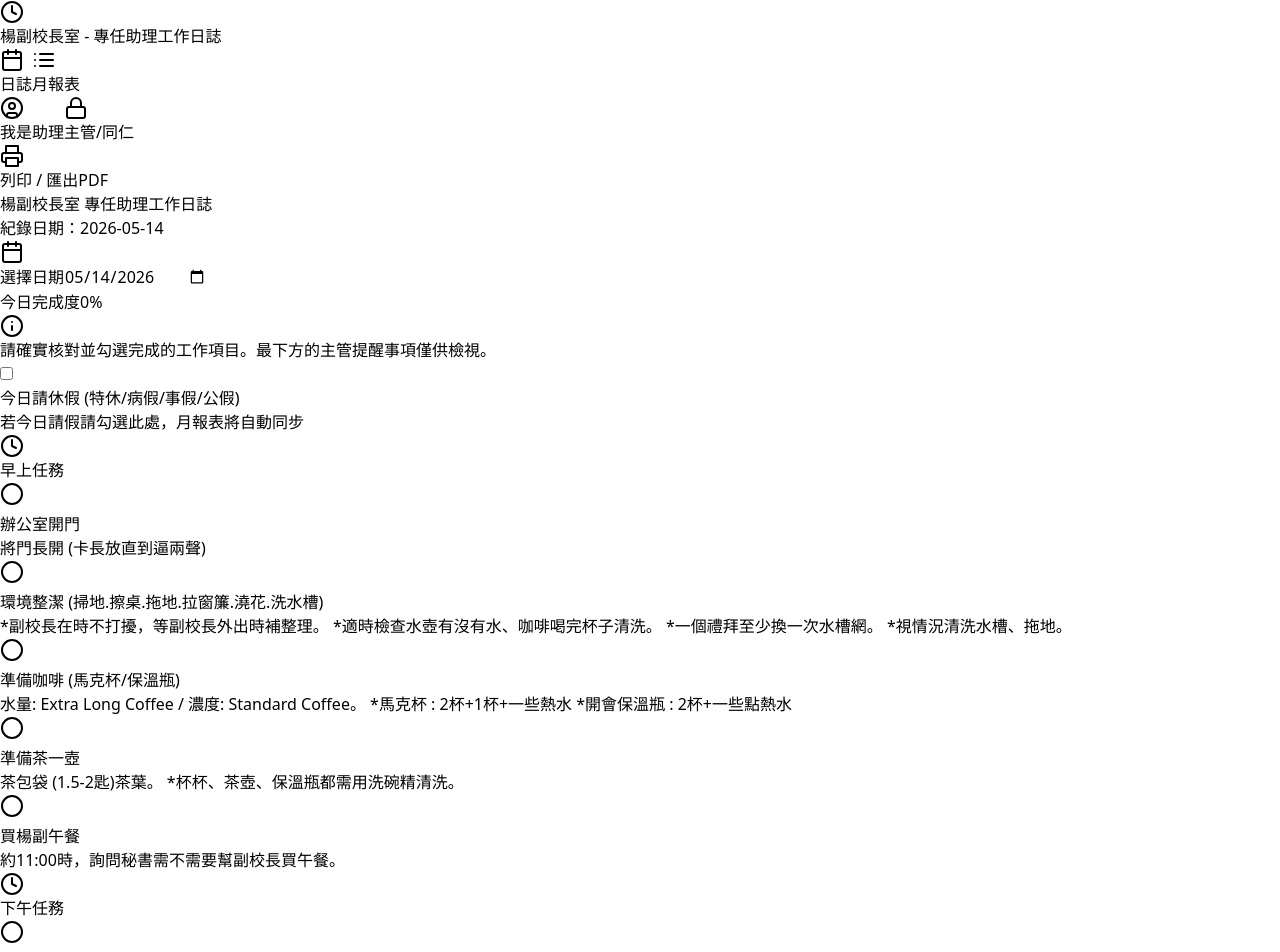
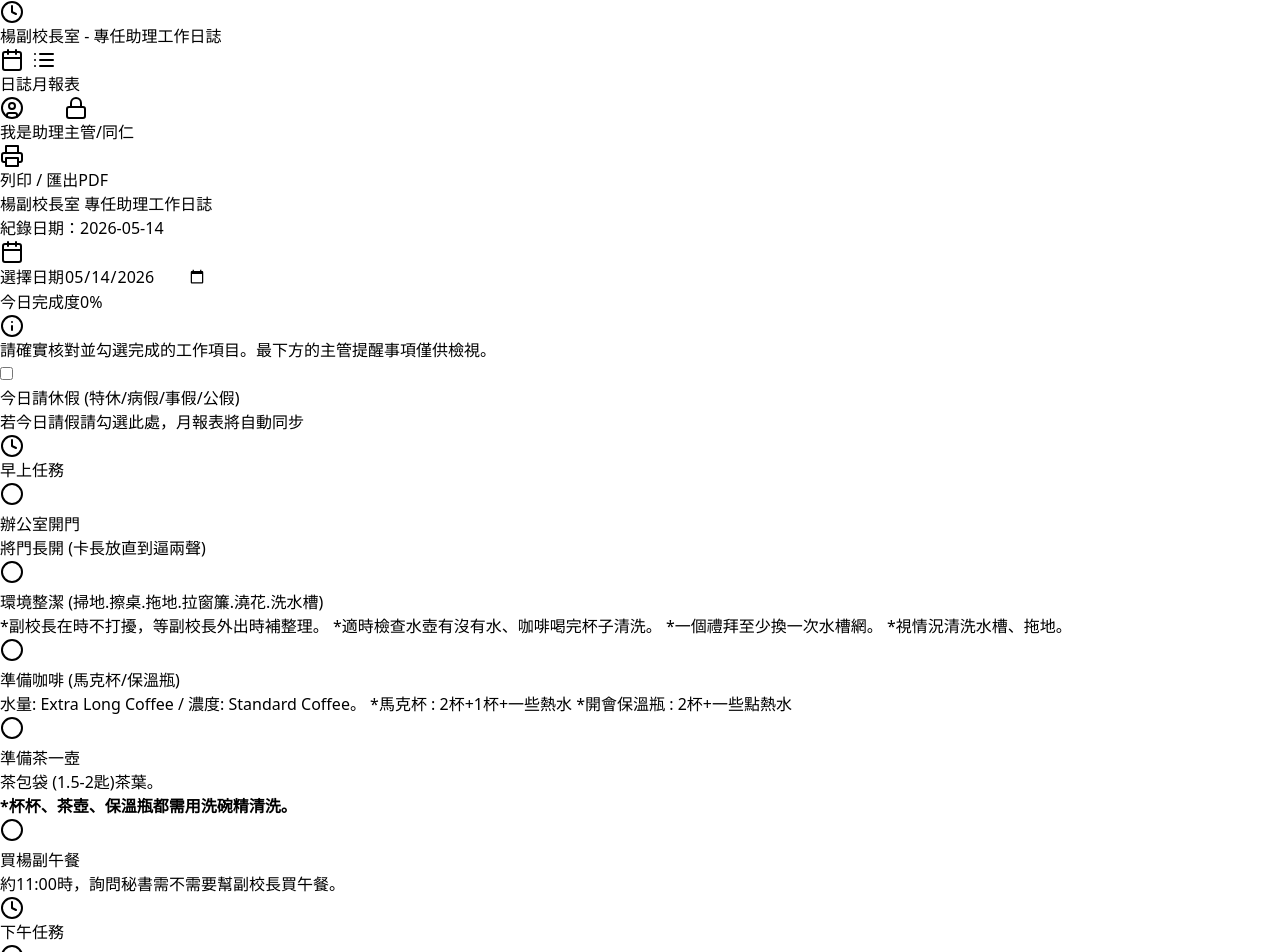
Before and after one commit to scr1geminihlc/vp-assistant-log, a React (Vite) app: page / in a window 1280 px wide. Shown: the top 952 px of the page. Built offline with nearby package versions, Linux system fonts and the light colour scheme; no server answers.

Commit message:
Update App.jsx

```diff
--- a/src/App.jsx
+++ b/src/App.jsx
@@ -27,7 +27,7 @@ const taskConfig = [
   { id: 'morning_open', time: '早上', title: '辦公室開門', desc: '將門長開 (卡長放直到逼兩聲)' },
   { id: 'morning_clean', time: '早上', title: '環境整潔 (掃地.擦桌.拖地.拉窗簾.澆花.洗水槽)', desc: '*副校長在時不打擾，等副校長外出時補整理。\n*適時檢查水壺有沒有水、咖啡喝完杯子清洗。\n*一個禮拜至少換一次水槽網。\n*視情況清洗水槽、拖地。' },
   { id: 'morning_coffee', time: '早上', title: '準備咖啡 (馬克杯/保溫瓶)', desc: '水量: Extra Long Coffee / 濃度: Standard Coffee。\n*馬克杯 : 2杯+1杯+一些熱水\n*開會保溫瓶 : 2杯+一些點熱水' },
-  { id: 'morning_tea', time: '早上', title: '準備茶一壺', desc: '茶包袋 (1.5-2匙)茶葉。\n*杯杯、茶壺、保溫瓶都需用洗碗精清洗。' },
+  { id: 'morning_tea', time: '早上', title: '準備茶一壺', desc: <div>茶包袋 (1.5-2匙)茶葉。<br /><strong>*杯杯、茶壺、保溫瓶都需用洗碗精清洗。</strong></div> },
   { id: 'morning_lunch', time: '早上', title: '買楊副午餐', desc: '約11:00時，詢問秘書需不需要幫副校長買午餐。' },
   { id: 'afternoon_trash', time: '下午', title: '收垃圾與水槽清理', desc: '收垃圾並倒至茶水間公用垃圾桶。\n*倒垃圾時一併將水槽網的渣渣倒掉。' },
   { id: 'afternoon_wash', time: '下午', title: '茶具清洗與下班整理', desc: '*若後續沒訪客，下班前把茶水倒掉及洗茶壺。' },
```
